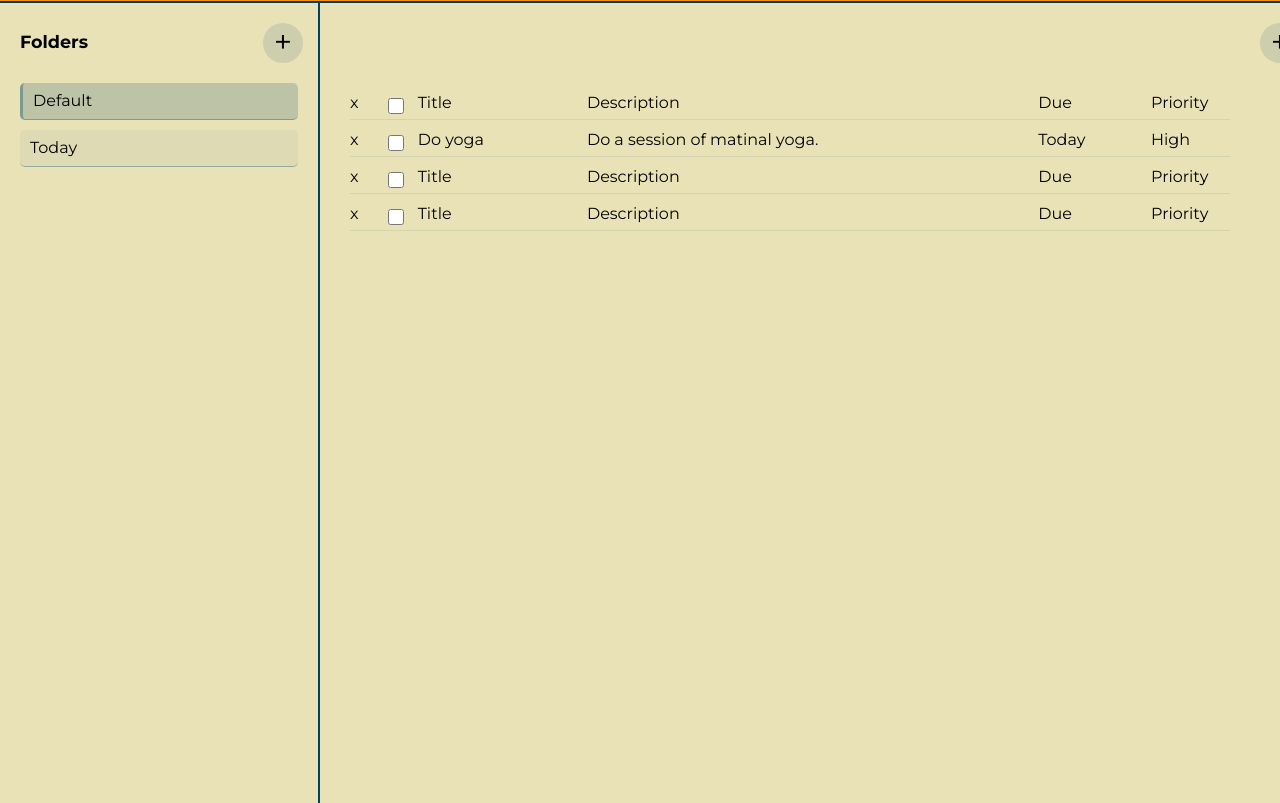
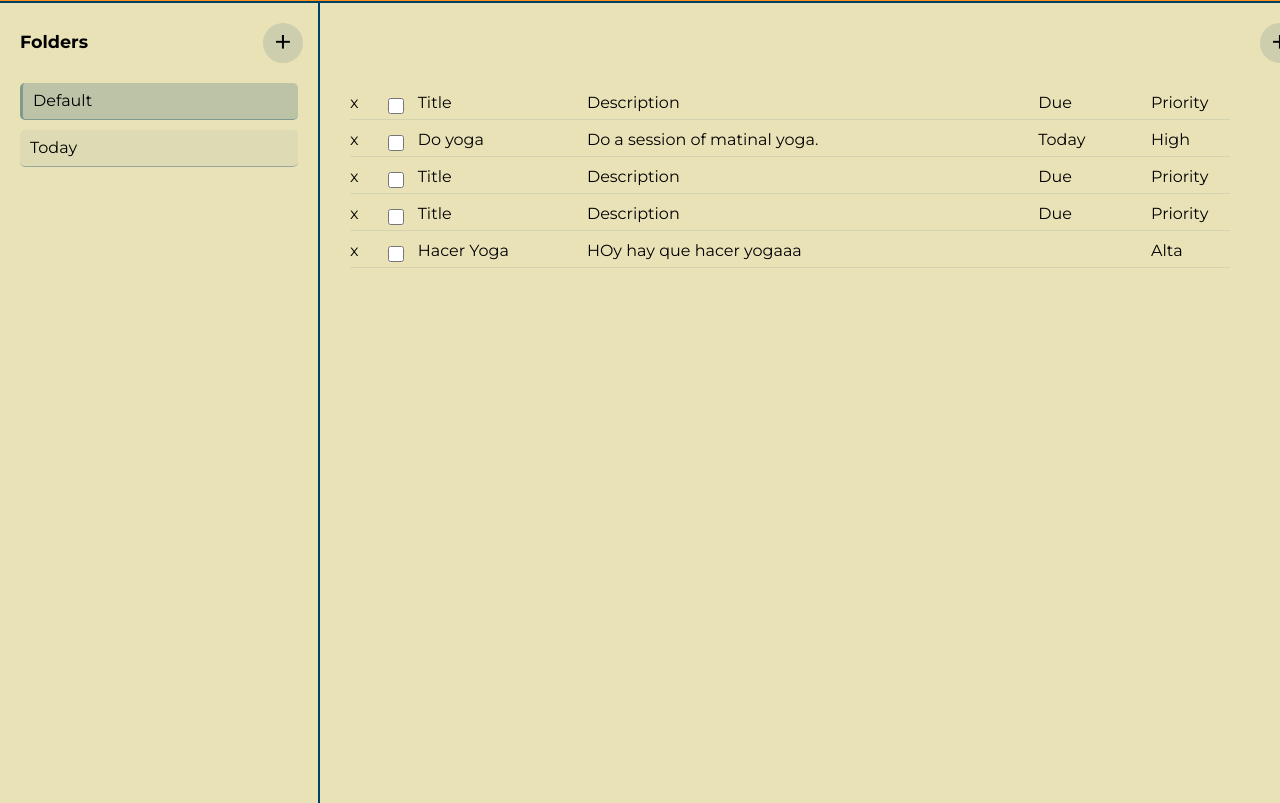
Before and after one commit to Javier-rn/todo-list, a website built with webpack: page dist/index.html in a window 1280 px wide. Shown: the part 103-906 px from the top of the page. Built offline with nearby package versions, Linux system fonts and the light colour scheme.

Commit message:
Todos can now be added in the logic

```diff
--- a/src/addFolder.js
+++ b/src/addFolder.js
@@ -1,3 +1,5 @@
+import { addFoldersEvents } from './eventHandlers';
+
 function addFolder() {
   const addFolderBtn = document.querySelector('#add-folder-btn');
   const folders = document.querySelector('#folders');
@@ -17,6 +19,7 @@ function addFolder() {
         newLi.textContent = newLiInput.value;
         newLiInput.remove();
         newLiButton.remove();
+        addFoldersEvents();
       });
     }
   });
--- a/src/createTodo.js
+++ b/src/createTodo.js
@@ -1,9 +1,10 @@
 class CreateTodo {
-  constructor(title, description, dueDate, priority) {
+  constructor(title, description, dueDate, priority, folder) {
     this.title = title;
     this.description = description;
     this.dueDate = dueDate;
     this.priority = priority;
+    this.folder = folder;
   }
 
   format() {
--- /dev/null
+++ b/src/display.js
@@ -0,0 +1,33 @@
+function displayTodo(todo) {
+  const span = document.createElement('span');
+  const input = document.createElement('input');
+  const title = document.createElement('p');
+  const description = document.createElement('p');
+  const due = document.createElement('p');
+  const priority = document.createElement('p');
+
+  span.classList.add('remove');
+  span.textContent = 'x';
+
+  input.type = 'checkbox';
+
+  title.textContent = todo.title;
+  description.textContent = todo.description;
+  due.textContent = todo.due;
+  priority.textContent = todo.priority;
+
+  const div = document.createElement('div');
+  div.classList.add('row');
+
+  div.append(span);
+  div.append(input);
+  div.append(title);
+  div.append(description);
+  div.append(due);
+  div.append(priority);
+
+  const allTodos = document.querySelector('.todos-content');
+  allTodos.append(div);
+}
+
+export { displayTodo };
--- a/src/eventHandlers.js
+++ b/src/eventHandlers.js
@@ -11,4 +11,15 @@ function addFoldersEvents() {
   });
 }
 
-export { addFoldersEvents };
+import { CreateTodo } from './createTodo.js';
+import { displayTodo } from './display.js';
+
+function addNewTodo(title, description, due, priority) {
+  const currentFolder = document.querySelector('.active');
+
+  const newTodo = new CreateTodo(title, description, due, priority, currentFolder);
+
+  displayTodo(newTodo);
+}
+
+export { addFoldersEvents, addNewTodo };
--- a/src/index.js
+++ b/src/index.js
@@ -3,7 +3,9 @@ import './style.css';
 
 import { addFolder } from './addFolder';
 import { CreateTodo } from './createTodo.js';
-import { addFoldersEvents } from './eventHandlers.js';
+import { addFoldersEvents, addNewTodo } from './eventHandlers.js';
 
 addFolder();
 addFoldersEvents();
+
+addNewTodo('Hacer Yoga', 'HOy hay que hacer yogaaa', 'Hoy', 'Alta');
```
Also changed, not shown: dist/index.html, dist/main.js.
